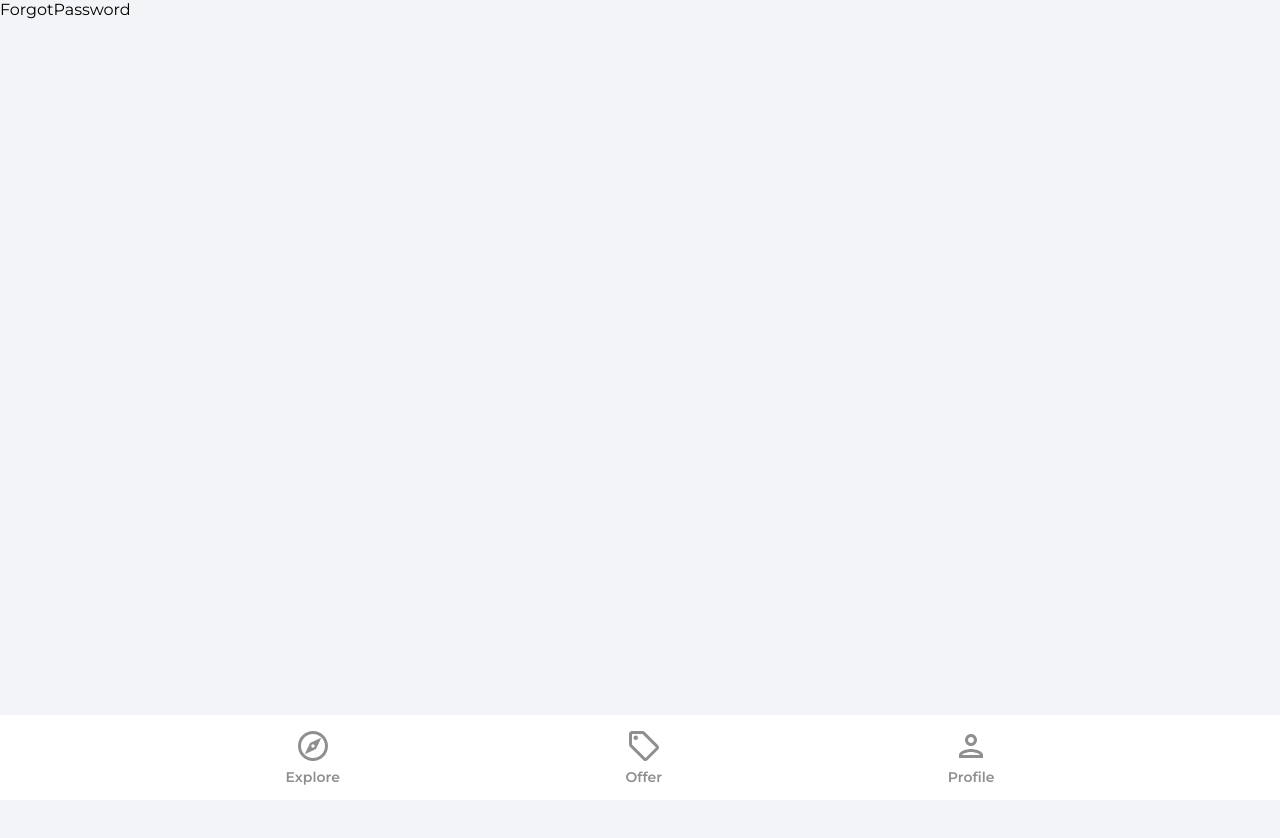
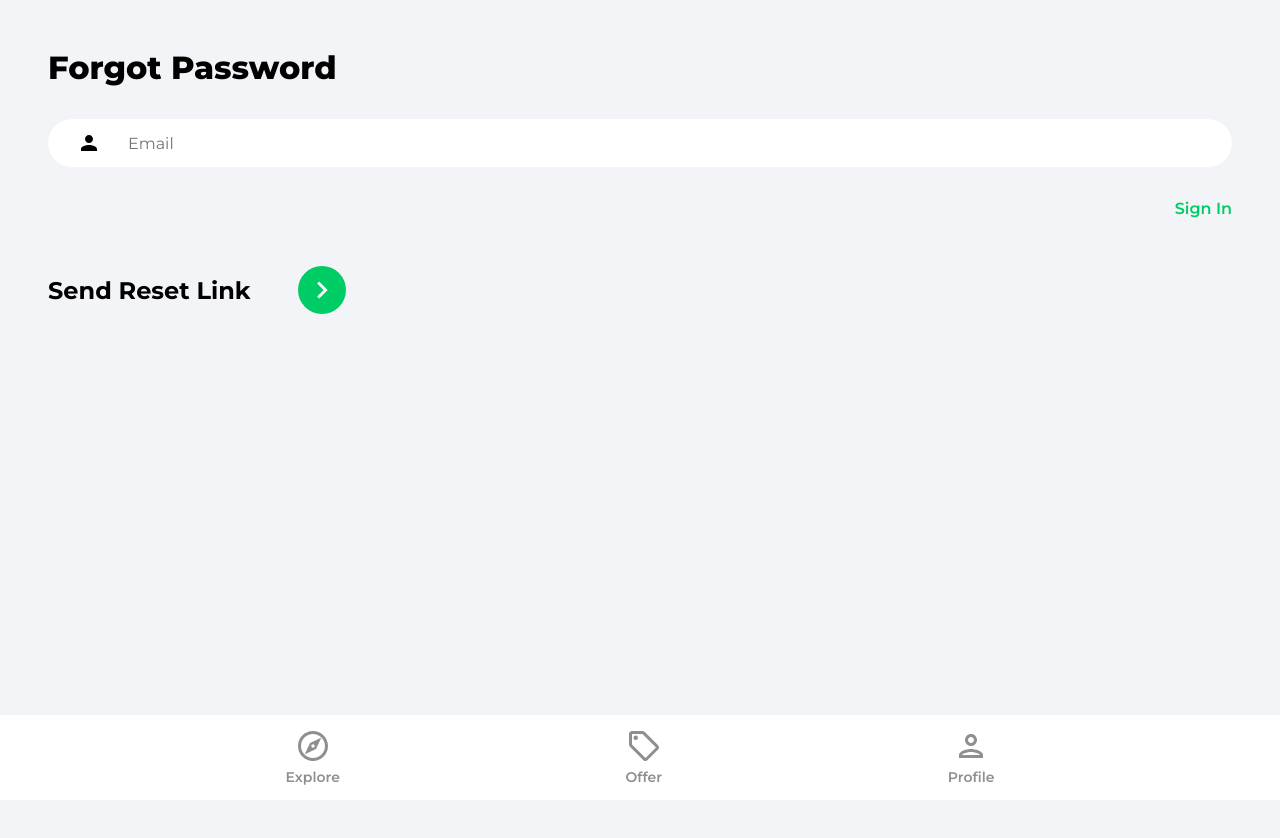
Before and after one commit to GWilliam02/House_marketplace, a React (Create React App) app: page /forgot-password in a window 1280 px wide. After the commit the page ends 800 px from the top, so only its background shows below. Built offline with nearby package versions, Linux system fonts and the light colour scheme.

Commit message:
Added Reset Password

```diff
--- /dev/null
+++ b/src/components/OAuth.jsx
@@ -0,0 +1,22 @@
+import { useLocation, useNavigate } from "react-router-dom";
+import { getAuth, signInWithPopup, GoogleAuthProvider } from "firebase/auth";
+import { doc, setDoc, getDoc } from "firebase/firestore";
+import { db } from "../firebase.config";
+import { toast } from "react-toastify";
+import googleIcon from "../assets/svg/googleIcon.svg";
+
+function OAuth() {
+  const navigate = useNavigate();
+  const location = useLocation();
+
+  return (
+    <div className="socialLogin">
+      <p>
+        Sign{" "}
+        {location.pathname === "/sign-up" ? "up with Google" : "in with Google"}
+      </p>
+    </div>
+  );
+}
+
+export default OAuth;
--- a/src/components/PrivateRoute.jsx
+++ b/src/components/PrivateRoute.jsx
@@ -1,7 +1,13 @@
 import { Navigate, Outlet } from "react-router-dom";
+import { useAuthStatus } from "../hooks/useAuthStatus";
+import Spinner from "./Spinner";
 
 const PrivateRoute = () => {
-  const loggedIn = true;
+  const { loggedIn, loading } = useAuthStatus();
+
+  if (loading) {
+    return <Spinner />;
+  }
 
   return loggedIn ? <Outlet /> : <Navigate to="/sign-in" />;
 };
--- /dev/null
+++ b/src/components/Spinner.jsx
@@ -0,0 +1,11 @@
+import React from "react";
+
+function Spinner() {
+  return (
+    <div className="loadingSpinnerContainer">
+      <div className="loadingSpinner"></div>
+    </div>
+  );
+}
+
+export default Spinner;
--- a/src/hooks/useAuthStatus.js
+++ b/src/hooks/useAuthStatus.js
@@ -1,11 +1,13 @@
-import { useEffect, useState } from "react";
+import { useEffect, useState, useRef } from "react";
 import { getAuth, onAuthStateChanged } from "firebase/auth";
 
 export const useAuthStatus = () => {
   const [loggedIn, setLoggedIn] = useState(false);
   const [loading, setLoading] = useState(true);
+  const isMounted = useRef(true);
 
   useEffect(() => {
+    if (isMounted) {
       const auth = getAuth();
       onAuthStateChanged(auth, (user) => {
         if (user) {
@@ -13,7 +15,11 @@ export const useAuthStatus = () => {
         }
         setLoading(false);
       });
-  });
+    }
+    return () => {
+      isMounted.current = false;
+    };
+  }, [isMounted]);
 
   return { loggedIn, loading };
 };
--- a/src/index.css
+++ b/src/index.css
@@ -12,7 +12,7 @@ body {
   background-color: #f2f4f8;
   margin: 0;
   box-sizing: border-box;
-  min-height: 105vh;
+  min-height: 100%;
 }
 
 a {
--- a/src/pages/ForgotPassword.jsx
+++ b/src/pages/ForgotPassword.jsx
@@ -1,7 +1,55 @@
 import React from "react";
+import { useState } from "react";
+import { Link, useNavigate } from "react-router-dom";
+import { getAuth, sendPasswordResetEmail } from "firebase/auth";
+import { toast } from "react-toastify";
+import { ReactComponent as ArrowRightIcon } from "../assets/svg/keyboardArrowRightIcon.svg";
 
 function ForgotPassword() {
-  return <div>ForgotPassword</div>;
+  const [email, setEmail] = useState("");
+  const navigate = useNavigate();
+
+  const handleChange = (e) => setEmail(e.target.value);
+  const handleSubmit = async (e) => {
+    e.preventDefault();
+    try {
+      const auth = getAuth();
+      await sendPasswordResetEmail(auth, email);
+      toast.success("Email was Sent");
+      navigate("/sign-in");
+    } catch (error) {
+      toast.error("Could not send password reset email");
+    }
+  };
+
+  return (
+    <div className="pageContainer">
+      <header>
+        <p className="pageHeader">Forgot Password</p>
+        <main>
+          <form onSubmit={handleSubmit}>
+            <input
+              type="email"
+              className="emailInput"
+              placeholder="Email"
+              value={email}
+              onChange={handleChange}
+              id="email"
+            />
+            <Link className="forgotPasswordLink" to="/sign-in">
+              Sign In
+            </Link>
+            <div className="signInBar">
+              <div className="signInText">Send Reset Link</div>
+              <button className="signInButton">
+                <ArrowRightIcon fill="white" width="34px" height="34px" />
+              </button>
+            </div>
+          </form>
+        </main>
+      </header>
+    </div>
+  );
 }
 
 export default ForgotPassword;
--- a/src/pages/SignIn.jsx
+++ b/src/pages/SignIn.jsx
@@ -4,6 +4,7 @@ import { Link, useNavigate } from "react-router-dom";
 import { getAuth, signInWithEmailAndPassword } from "firebase/auth";
 import { ReactComponent as ArrowRightIcon } from "../assets/svg/keyboardArrowRightIcon.svg";
 import visibilityIcon from "../assets/svg/visibilityIcon.svg";
+import OAuth from "../components/OAuth";
 
 function SignIn() {
   const [showPW, setShowPW] = useState(false);
@@ -31,6 +32,7 @@ function SignIn() {
         password
       );
       if (userCredentials.user) {
+        toast.success("Successfully signed in");
         navigate("/");
       }
     } catch (error) {
@@ -80,7 +82,7 @@ function SignIn() {
               </button>
             </div>
           </form>
-          {/* Google OATH */}
+          <OAuth />
           <Link to="/sign-up" className="registerLink">
             Sign Up
           </Link>
--- a/src/pages/SignUp.jsx
+++ b/src/pages/SignUp.jsx
@@ -10,6 +10,7 @@ import { db } from "../firebase.config";
 import { Link, useNavigate } from "react-router-dom";
 import { ReactComponent as ArrowRightIcon } from "../assets/svg/keyboardArrowRightIcon.svg";
 import visibilityIcon from "../assets/svg/visibilityIcon.svg";
+import OAuth from "../components/OAuth";
 
 function SignUp() {
   const [showPW, setShowPW] = useState(false);
@@ -47,6 +48,7 @@ function SignUp() {
       formDataCopy.serverTimestamp = serverTimestamp();
 
       await setDoc(doc(db, "users", user.uid), formDataCopy);
+      toast.success("Successfully signed up!");
 
       navigate("/");
     } catch (error) {
@@ -104,7 +106,7 @@ function SignUp() {
               </button>
             </div>
           </form>
-          {/* Google OATH */}
+          <OAuth />
           <Link to="/sign-in" className="registerLink">
             Sign In
           </Link>
```
Lines whose indentation alone changed are shown as unchanged.
